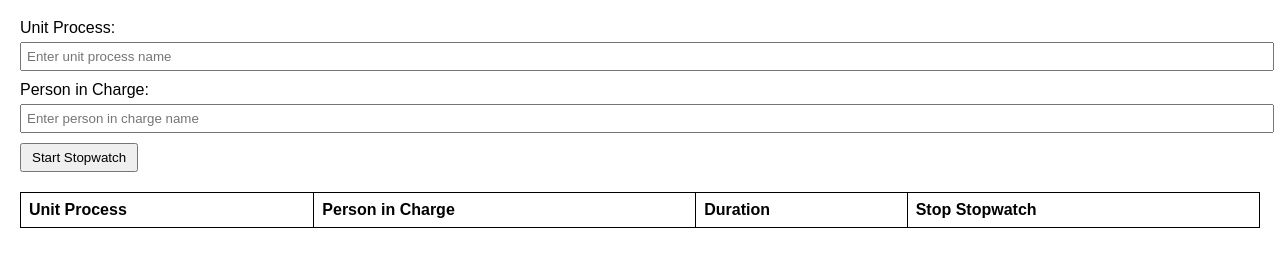
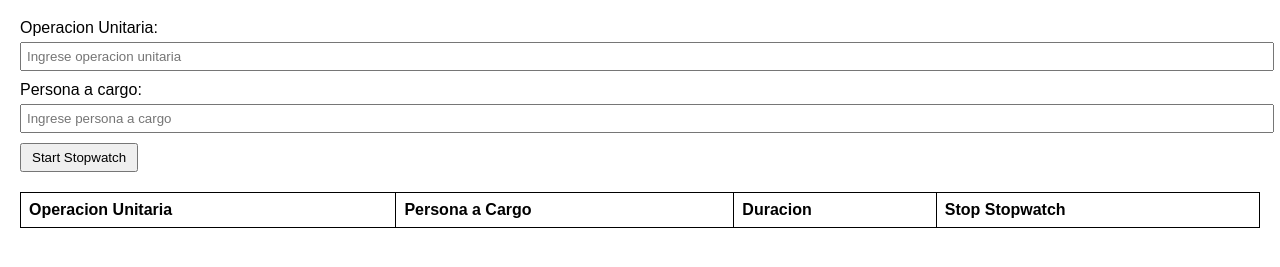
Before and after one commit to sebas-masia/indusproc, a plain HTML site: page index.html in a window 1280 px wide. Shown: the part 61-328 px from the top of the page. Drawn offline with Linux system fonts and the light colour scheme.

Commit message:
cambiar a espanol

```diff
--- a/index.html
+++ b/index.html
@@ -9,18 +9,18 @@
 <body>
     <h1>Industrial Process Time Tracker</h1>
     <div class="input-section">
-        <label for="unitProcess">Unit Process:</label>
-        <input type="text" id="unitProcess" placeholder="Enter unit process name">
-        <label for="personInCharge">Person in Charge:</label>
-        <input type="text" id="personInCharge" placeholder="Enter person in charge name">
+        <label for="unitProcess">Operacion Unitaria:</label>
+        <input type="text" id="unitProcess" placeholder="Ingrese operacion unitaria">
+        <label for="personInCharge">Persona a cargo:</label>
+        <input type="text" id="personInCharge" placeholder="Ingrese persona a cargo">
         <button onclick="addUnitOperation()">Start Stopwatch</button>
     </div>
     <table>
         <thead>
             <tr>
-                <th>Unit Process</th>
-                <th>Person in Charge</th>
-                <th>Duration</th>
+                <th>Operacion Unitaria</th>
+                <th>Persona a Cargo</th>
+                <th>Duracion</th>
                 <th>Stop Stopwatch</th>
             </tr>
         </thead>
```
